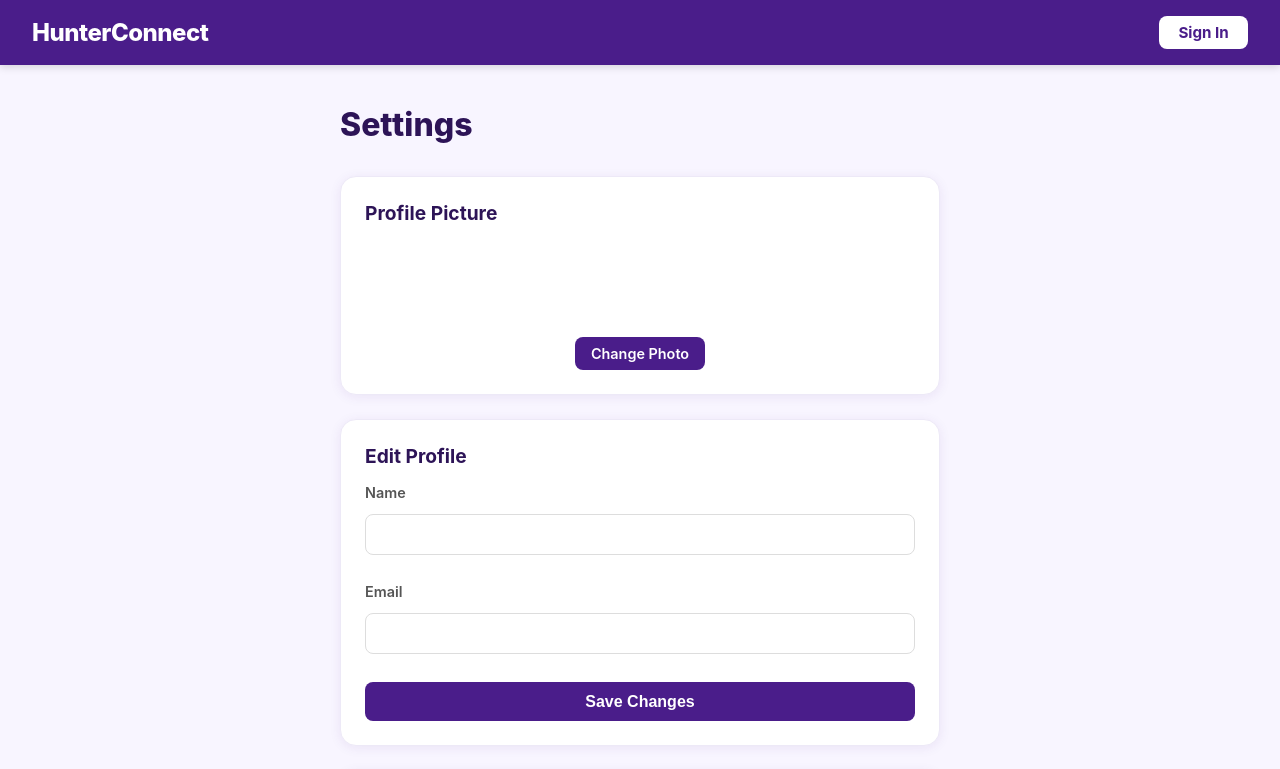
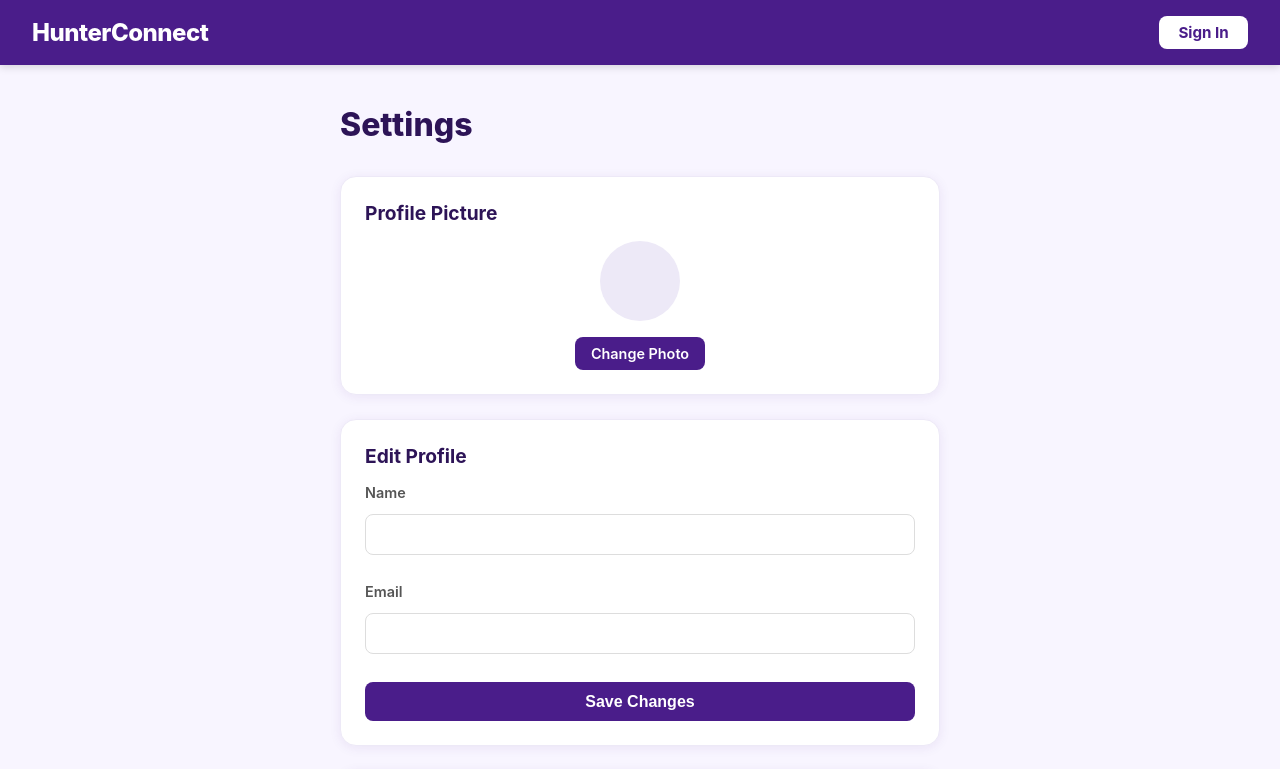
Before and after one commit to sanilac6459/hunter-connect, a React (Vite) app in the folder frontend/: page /settings in a window 1280 px wide. Shown: the top 769 px of the page. Built offline with nearby package versions, Linux system fonts and the light colour scheme.

Commit message:
testing something

```diff
--- a/frontend/src/index.css
+++ b/frontend/src/index.css
@@ -727,7 +727,7 @@ body {
   width: 80px;
   height: 80px;
   border-radius: 50%;
-  /* background-color: #ede9f7; */
+  background-color: #ede9f7;
   color: #4a1d8a;
   display: flex;
   align-items: center;
```
